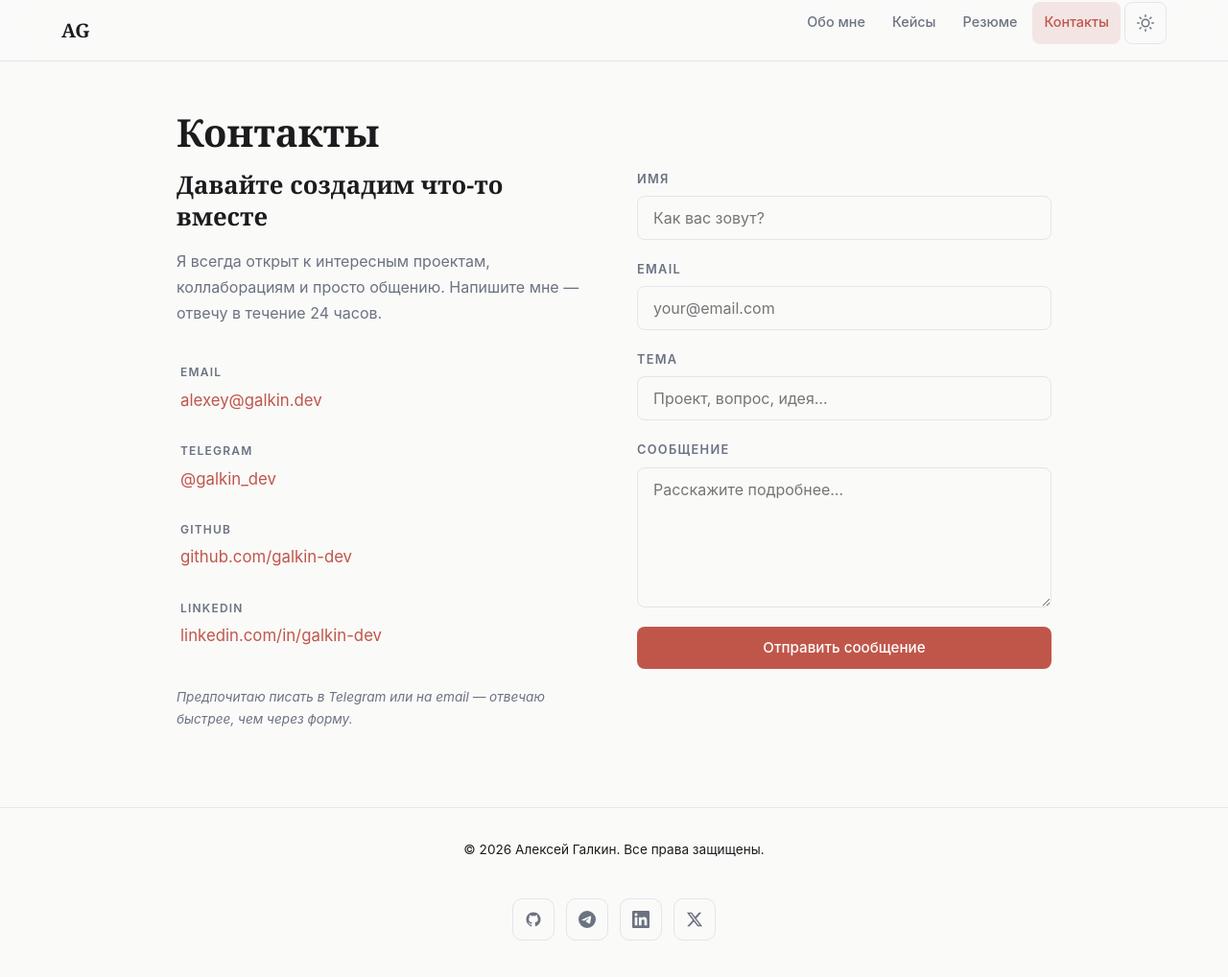
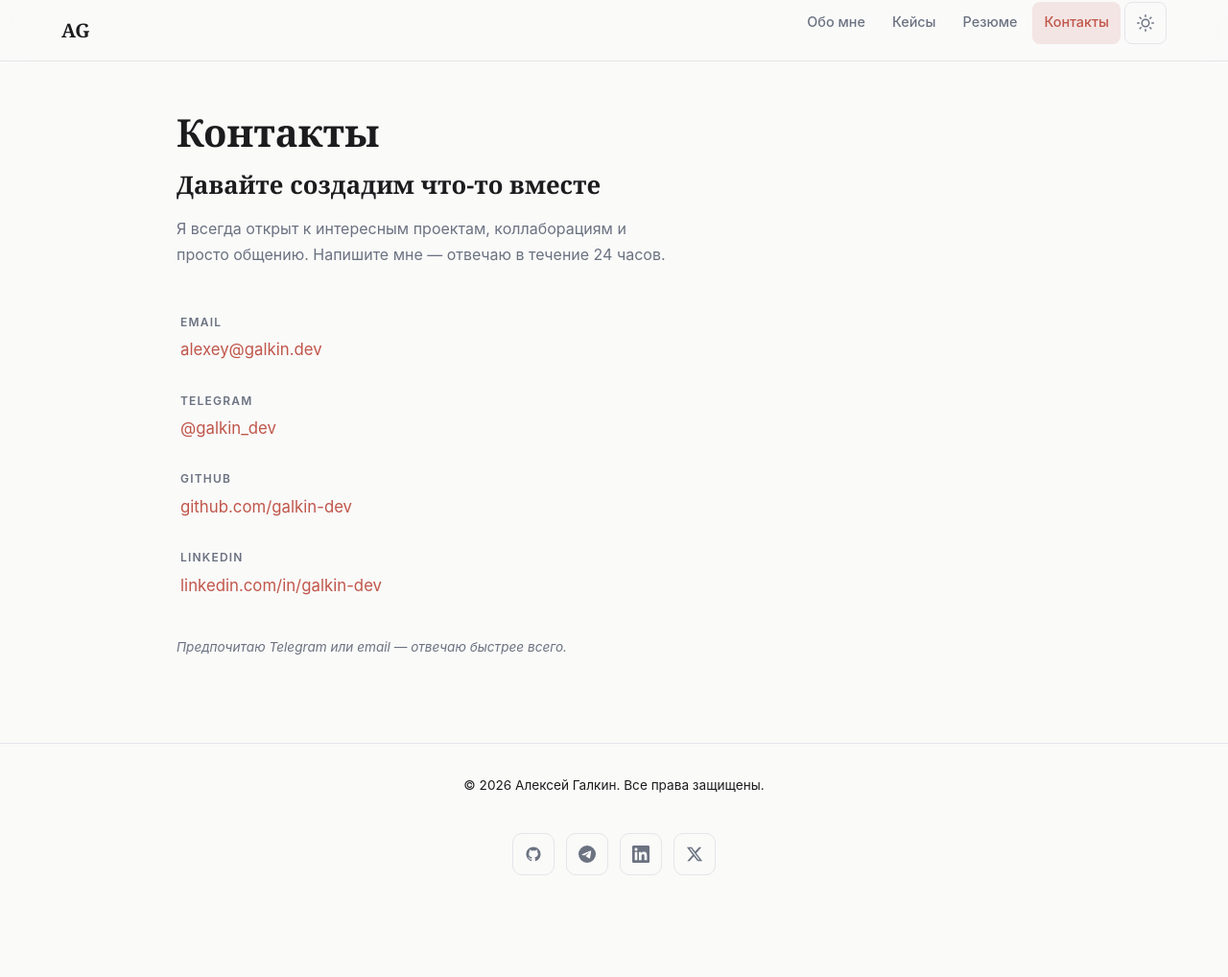
Before and after one commit to cr33pysam/elisey_galkin_CV, a Jekyll site: the page built from contact.md, in a window 1280 px wide and 1018 px high. Shown: the whole window at 96% size. Built offline with Jekyll 4.4.1, drawn with Linux system fonts in a browser that asks for light colours.

Commit message:
fix: remove non-working contact form, keep only contact info

```diff
--- a/assets/css/style.css
+++ b/assets/css/style.css
@@ -147,25 +147,17 @@ body {
   margin: 0;
 }
 
-/* ===== CONTACT FORM ===== */
-.contact-grid {
-  display: grid;
-  grid-template-columns: 1fr 1fr;
-  gap: 3rem;
-  align-items: start;
-}
-@media (max-width: 768px) {
-  .contact-grid { grid-template-columns: 1fr; }
-}
-.contact-info h2 {
+/* ===== CONTACT PAGE ===== */
+.contact-page h2 {
   font-size: 1.6rem;
   margin: 0 0 1rem;
   font-family: Georgia, "Times New Roman", serif;
 }
-.contact-info > p {
+.contact-page > p {
   color: var(--muted);
   line-height: 1.7;
-  margin: 0 0 2rem;
+  margin: 0 0 2.5rem;
+  max-width: 520px;
 }
 .contact-list {
   list-style: none;
@@ -200,34 +192,3 @@ body {
   font-style: italic;
   margin: 0;
 }
-.contact-form {
-  display: flex;
-  flex-direction: column;
-  gap: 1.25rem;
-}
-.field { display: flex; flex-direction: column; gap: 0.4rem; }
-.field label {
-  font-size: 0.8rem;
-  text-transform: uppercase;
-  letter-spacing: 0.1em;
-  color: var(--muted);
-  font-weight: 600;
-}
-.field input,
-.field textarea {
-  background: var(--bg);
-  border: 1px solid var(--border);
-  border-radius: 8px;
-  padding: 0.75rem 1rem;
-  font-size: 1rem;
-  color: var(--fg);
-  font-family: inherit;
-  transition: border-color 0.15s, box-shadow 0.15s;
-  min-height: 44px;
-}
-.field input:focus,
-.field textarea:focus {
-  outline: none;
-  border-color: var(--accent);
-  box-shadow: 0 0 0 3px color-mix(in srgb, var(--accent) 15%, transparent);
-}
--- a/contact.md
+++ b/contact.md
@@ -1,98 +1,55 @@
 ---
 # ============================================================
-# Страница контактов
-# Форма использует Formspree.io (бесплатно до 50 отправок/мес)
-# Замените ACTION_URL на ваш endpoint после регистрации на formspree.io
+# Страница контактов — только контактная информация
+# Форма удалена: она требовала настройки внешнего сервиса (Formspree)
 # ============================================================
 layout: page
 title: "Контакты"
 permalink: /contact/
-form_action: "https://formspree.io/f/YOUR_FORM_ID"  # замените на свой ID
 ---
 
-<div class="contact-grid">
-  <div class="contact-info">
-    <h2>Давайте создадим что-то вместе</h2>
-    <p>
-      Я всегда открыт к интересным проектам, коллаборациям и просто общению.
-      Напишите мне — отвечу в течение 24 часов.
-    </p>
+<div class="contact-page">
+  <h2>Давайте создадим что-то вместе</h2>
+  <p>
+    Я всегда открыт к интересным проектам, коллаборациям и просто общению.
+    Напишите мне — отвечаю в течение 24 часов.
+  </p>
 
-    <ul class="contact-list">
-      <li>
-        <span class="label">Email</span>
-        <a href="mailto:alexey@galkin.dev">alexey@galkin.dev</a>
-      </li>
-      <li>
-        <span class="label">Telegram</span>
-        <a href="https://t.me/galkin_dev">@galkin_dev</a>
-      </li>
-      <li>
-        <span class="label">GitHub</span>
-        <a href="https://github.com/galkin-dev">github.com/galkin-dev</a>
-      </li>
-      <li>
-        <span class="label">LinkedIn</span>
-        <a href="https://linkedin.com/in/galkin-dev">linkedin.com/in/galkin-dev</a>
-      </li>
-    </ul>
+  <ul class="contact-list">
+    <li>
+      <span class="label">Email</span>
+      <a href="mailto:alexey@galkin.dev">alexey@galkin.dev</a>
+    </li>
+    <li>
+      <span class="label">Telegram</span>
+      <a href="https://t.me/galkin_dev">@galkin_dev</a>
+    </li>
+    <li>
+      <span class="label">GitHub</span>
+      <a href="https://github.com/galkin-dev">github.com/galkin-dev</a>
+    </li>
+    <li>
+      <span class="label">LinkedIn</span>
+      <a href="https://linkedin.com/in/galkin-dev">linkedin.com/in/galkin-dev</a>
+    </li>
+  </ul>
 
-    <p class="meta-note">
-      Предпочитаю писать в Telegram или на email — отвечаю быстрее, чем через форму.
-    </p>
-  </div>
-
-  <div class="contact-form-wrap">
-    <form action="{{ page.form_action }}" method="POST" class="contact-form">
-      <div class="field">
-        <label for="name">Имя</label>
-        <input type="text" id="name" name="name" required
-               placeholder="Как вас зовут?" autocomplete="name">
-      </div>
-      <div class="field">
-        <label for="email">Email</label>
-        <input type="email" id="email" name="email" required
-               placeholder="your@email.com" autocomplete="email">
-      </div>
-      <div class="field">
-        <label for="subject">Тема</label>
-        <input type="text" id="subject" name="subject"
-               placeholder="Проект, вопрос, идея…">
-      </div>
-      <div class="field">
-        <label for="message">Сообщение</label>
-        <textarea id="message" name="message" rows="6" required
-                  placeholder="Расскажите подробнее…"
-                  style="resize:vertical;min-height:140px;"></textarea>
-      </div>
-      <!-- honeypot anti-spam -->
-      <input type="text" name="_gotcha" style="display:none">
-      <button type="submit" class="btn btn-primary" style="width:100%;justify-content:center;">
-        Отправить сообщение
-      </button>
-    </form>
-  </div>
+  <p class="meta-note">
+    Предпочитаю Telegram или email — отвечаю быстрее всего.
+  </p>
 </div>
 
 <style>
-  .contact-grid {
-    display: grid;
-    grid-template-columns: 1fr 1fr;
-    gap: 3rem;
-    align-items: start;
-  }
-  @media (max-width: 768px) {
-    .contact-grid { grid-template-columns: 1fr; }
-  }
-  .contact-info h2 {
+  .contact-page h2 {
     font-size: 1.6rem;
     margin: 0 0 1rem;
     font-family: Georgia, "Times New Roman", serif;
   }
-  .contact-info > p {
+  .contact-page > p {
     color: var(--muted);
     line-height: 1.7;
-    margin: 0 0 2rem;
+    margin: 0 0 2.5rem;
+    max-width: 520px;
   }
   .contact-list {
     list-style: none;
@@ -127,35 +84,4 @@ form_action: "https://formspree.io/f/YOUR_FORM_ID"  # замените на св
     font-style: italic;
     margin: 0;
   }
-  .contact-form {
-    display: flex;
-    flex-direction: column;
-    gap: 1.25rem;
-  }
-  .field { display: flex; flex-direction: column; gap: 0.4rem; }
-  .field label {
-    font-size: 0.8rem;
-    text-transform: uppercase;
-    letter-spacing: 0.1em;
-    color: var(--muted);
-    font-weight: 600;
-  }
-  .field input,
-  .field textarea {
-    background: var(--bg);
-    border: 1px solid var(--border);
-    border-radius: 8px;
-    padding: 0.75rem 1rem;
-    font-size: 1rem;
-    color: var(--fg);
-    font-family: inherit;
-    transition: border-color 0.15s, box-shadow 0.15s;
-    min-height: 44px;
-  }
-  .field input:focus,
-  .field textarea:focus {
-    outline: none;
-    border-color: var(--accent);
-    box-shadow: 0 0 0 3px color-mix(in srgb, var(--accent) 15%, transparent);
-  }
 </style>
```
